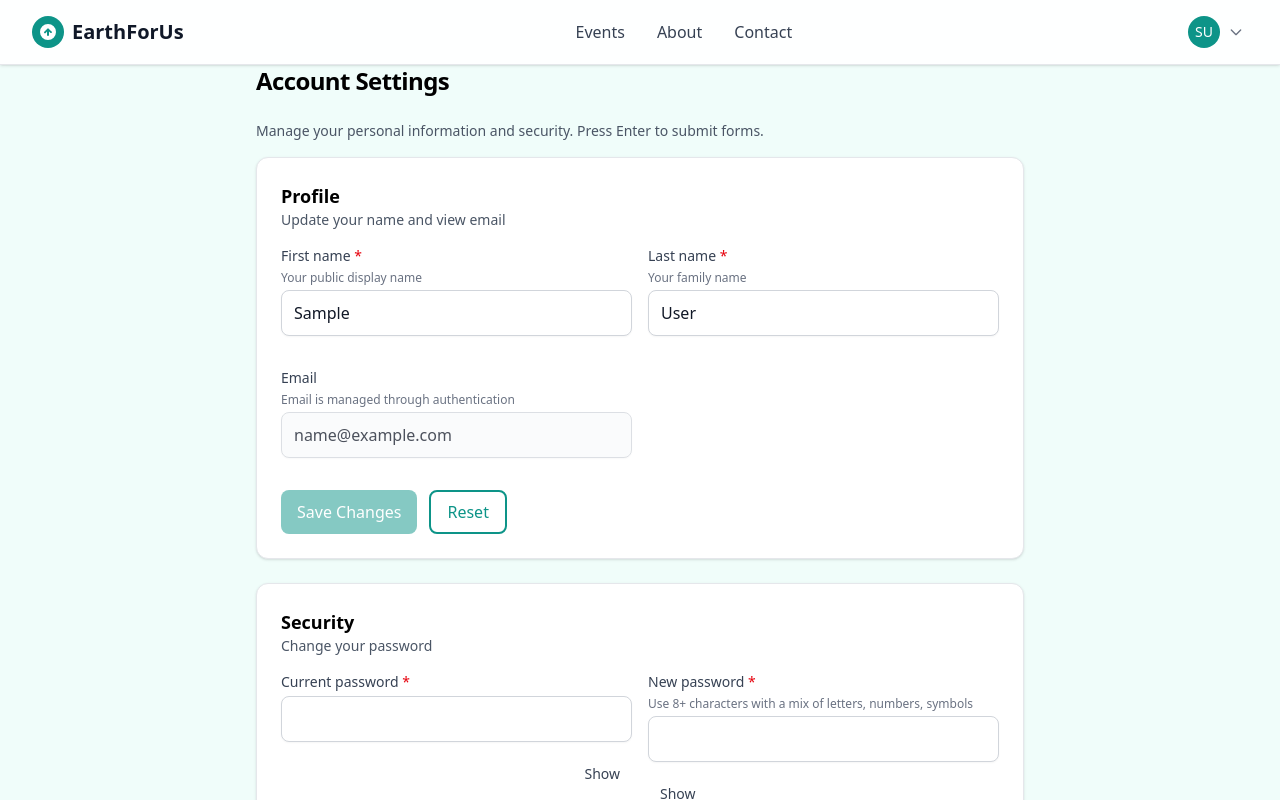
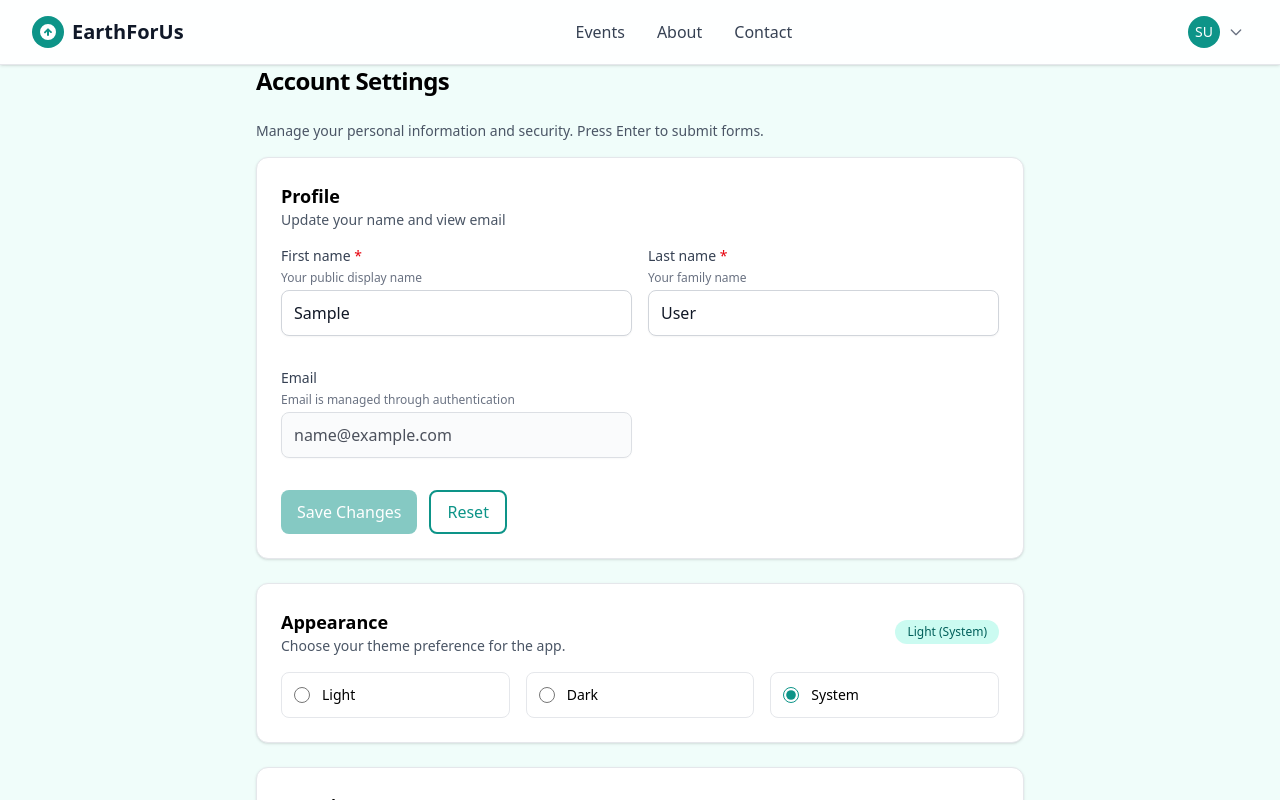
Before and after one commit to ValentinKt/EarthForUs, a React (Vite) app: page /settings in a window 1280 px wide. Shown: the top 800 px of the page. Built offline with nearby package versions, Linux system fonts and the light colour scheme; sample sign-in values are in the browser's storage.

Commit message:
feat: Implement Appearance settings with theme toggle

```diff
--- a/src/features/settings/pages/SettingsPage.tsx
+++ b/src/features/settings/pages/SettingsPage.tsx
@@ -5,11 +5,13 @@ import { useAuth } from '../../auth/context/AuthContext';
 import { useToast } from '../../../shared/components/Toast';
 import { api } from '../../../shared/utils/api';
 import { logger } from '../../../shared/utils/logger';
+import { useTheme } from '../../../shared/theme/ThemeContext';
 
 const SettingsPage: React.FC = () => {
   const { user, login } = useAuth();
   const toast = useToast();
   const log = logger.withContext('SettingsPage');
+  const { theme, resolvedTheme, setTheme } = useTheme();
 
   const [firstName, setFirstName] = useState(user?.firstName || '');
   const [lastName, setLastName] = useState(user?.lastName || '');
@@ -225,6 +227,62 @@ const SettingsPage: React.FC = () => {
         </div>
 
         {/* Password card */}
+        {/* Appearance card */}
+        <div className="mt-6 rounded-xl border border-gray-200 bg-white p-6 shadow-sm">
+          <div className="flex items-center justify-between">
+            <div>
+              <h2 id="appearance-heading" className="text-lg font-semibold">Appearance</h2>
+              <p id="appearance-help" className="text-sm text-gray-600">Choose your theme preference for the app.</p>
+            </div>
+            <span className="inline-flex items-center rounded-full bg-teal-100 text-teal-800 px-3 py-1 text-xs font-medium">
+              {resolvedTheme === 'dark' ? 'Dark' : 'Light'}{theme === 'system' ? ' (System)' : ''}
+            </span>
+          </div>
+
+          <fieldset className="mt-4" aria-labelledby="appearance-heading" aria-describedby="appearance-help">
+            <legend className="sr-only">Theme</legend>
+            <div className="grid grid-cols-1 sm:grid-cols-3 gap-4">
+              <label htmlFor="theme-light" className="flex items-center gap-3 rounded-lg border border-gray-200 bg-white p-3 hover:border-brand-400">
+                <input
+                  id="theme-light"
+                  type="radio"
+                  name="theme"
+                  className="ui-radio"
+                  checked={theme === 'light'}
+                  onChange={() => setTheme('light')}
+                  aria-describedby="appearance-help"
+                />
+                <span className="text-sm font-medium">Light</span>
+              </label>
+              <label htmlFor="theme-dark" className="flex items-center gap-3 rounded-lg border border-gray-200 bg-white p-3 hover:border-brand-400">
+                <input
+                  id="theme-dark"
+                  type="radio"
+                  name="theme"
+                  className="ui-radio"
+                  checked={theme === 'dark'}
+                  onChange={() => setTheme('dark')}
+                  aria-describedby="appearance-help"
+                />
+                <span className="text-sm font-medium">Dark</span>
+              </label>
+              <label htmlFor="theme-system" className="flex items-center gap-3 rounded-lg border border-gray-200 bg-white p-3 hover:border-brand-400">
+                <input
+                  id="theme-system"
+                  type="radio"
+                  name="theme"
+                  className="ui-radio"
+                  checked={theme === 'system'}
+                  onChange={() => setTheme('system')}
+                  aria-describedby="appearance-help"
+                />
+                <span className="text-sm font-medium">System</span>
+              </label>
+            </div>
+          </fieldset>
+        </div>
+
+        {/* Password card */}
         <div className="mt-6 rounded-xl border border-gray-200 bg-white p-6 shadow-sm">
           <h2 id="security-heading" className="text-lg font-semibold">Security</h2>
           <p className="text-sm text-gray-600">Change your password</p>
--- a/src/index.css
+++ b/src/index.css
@@ -155,3 +155,33 @@ html.dark .ui-checkbox {
 @media (prefers-reduced-motion: reduce) {
   .ui-input, .ui-checkbox { transition: none; }
 }
+
+/* Standardized radio styles */
+.ui-radio {
+  width: 1rem;
+  height: 1rem;
+  border-radius: 9999px; /* fully rounded */
+  border: 1px solid #D1D5DB; /* gray-300 */
+  background-color: #ffffff;
+  transition: border-color 150ms ease, box-shadow 150ms ease, background-color 150ms ease;
+  accent-color: var(--color-brand-600);
+}
+
+.ui-radio:focus {
+  outline: none;
+  border-color: var(--color-brand-500);
+  box-shadow: 0 0 0 3px rgba(20, 184, 166, 0.25);
+}
+
+.ui-radio:hover {
+  border-color: var(--color-brand-400);
+}
+
+html.dark .ui-radio {
+  background-color: #111827;
+  border-color: #4B5563;
+}
+
+@media (prefers-reduced-motion: reduce) {
+  .ui-radio { transition: none; }
+}
```
